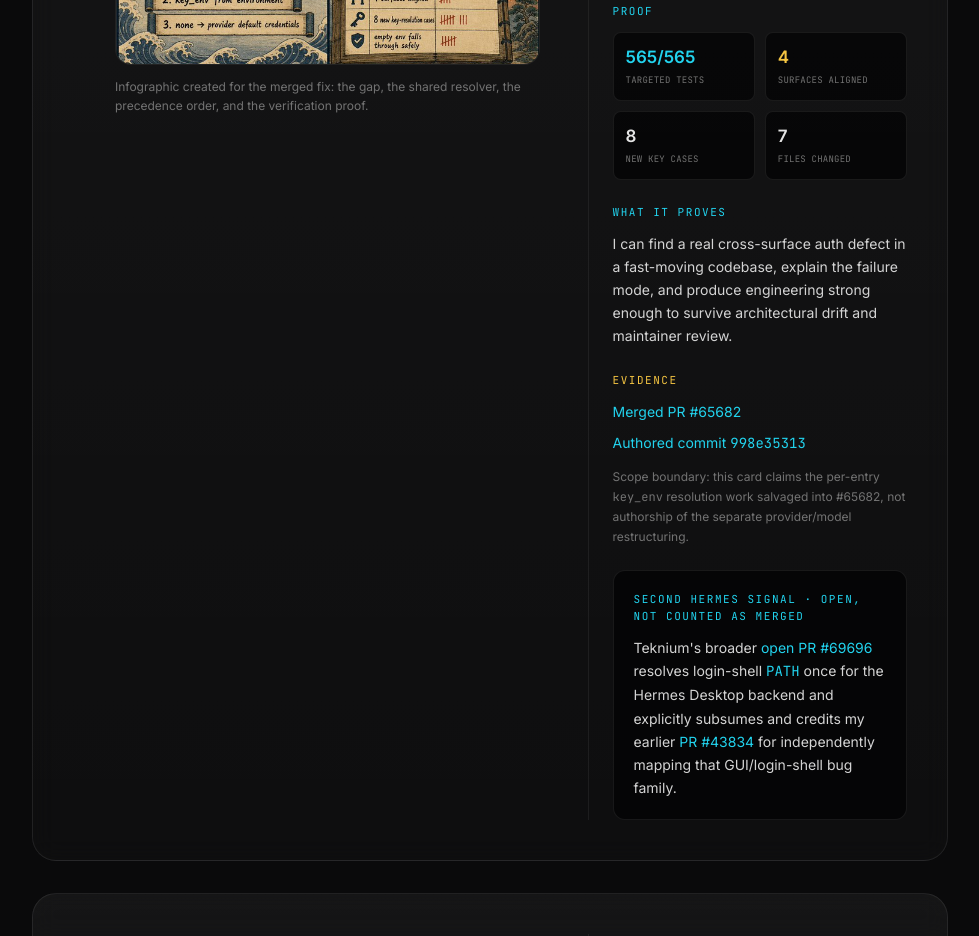
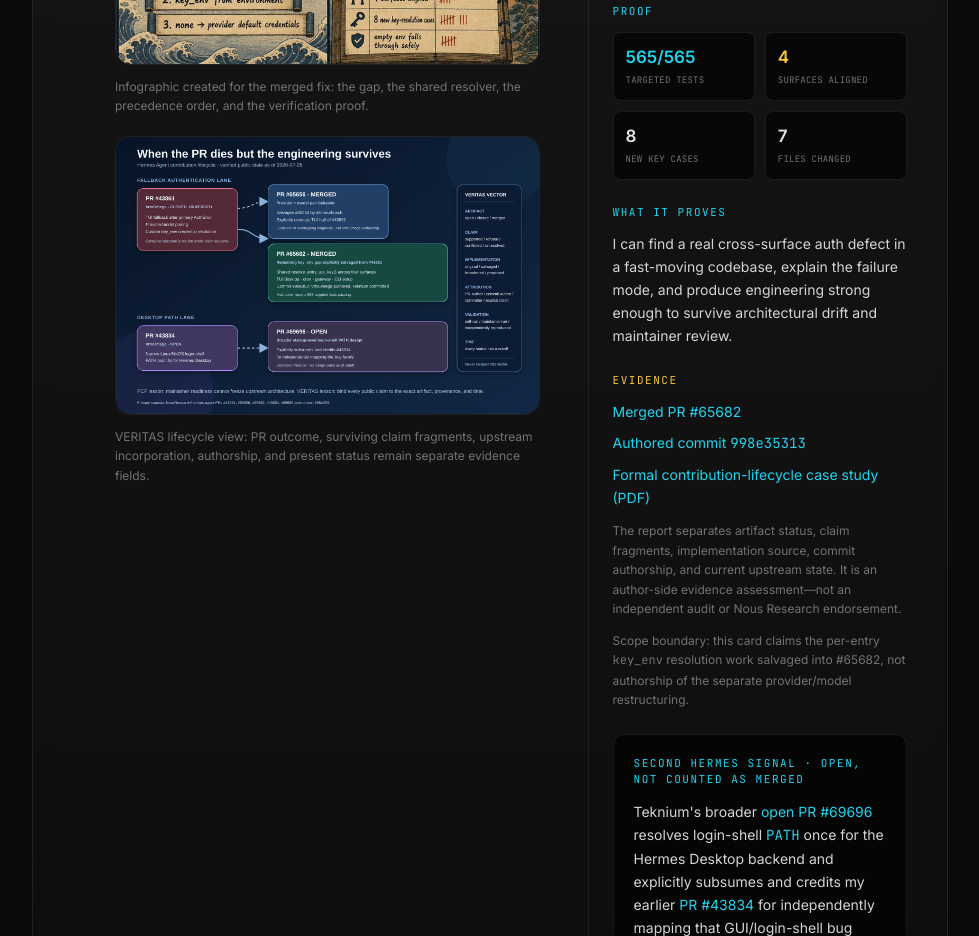
Before and after one commit to VrtxOmega/veritas-portfolio, a plain HTML site: page index.html in a window 1280 px wide. Shown: the part 8546-9482 px from the top of the page, without its empty margins (150-1129 px from the left). Drawn offline with nearby package versions, Linux system fonts and the light colour scheme.

Commit message:
Add Hermes contribution lifecycle case study (#11)

```diff
--- a/index.html
+++ b/index.html
@@ -548,6 +548,14 @@
                                 Infographic created for the merged fix: the gap, the shared resolver, the precedence order, and the verification proof.
                             </figcaption>
                         </figure>
+                        <figure class="ml-0 lg:ml-[42px] mt-5">
+                            <a href="./assets/hermes-contribution-lifecycle.png" target="_blank" rel="noopener" class="block overflow-hidden rounded-2xl border border-white/10 bg-black/50">
+                                <img src="./assets/hermes-contribution-lifecycle.png" alt="VERITAS contribution lifecycle graph separating the original Hermes PR, maintainer salvage, preserved commit authorship, and open credited PATH work" class="w-full h-auto" loading="lazy">
+                            </a>
+                            <figcaption class="mt-3 text-[12px] leading-relaxed text-neutral-500">
+                                VERITAS lifecycle view: PR outcome, surviving claim fragments, upstream incorporation, authorship, and present status remain separate evidence fields.
+                            </figcaption>
+                        </figure>
                     </div>
                     <div class="lg:col-span-5 min-w-0 lg:pl-6 lg:border-l lg:border-white/[0.06]">
                         <div class="space-y-6">
@@ -587,6 +595,8 @@
                                 <h4 class="mono text-[11px] uppercase tracking-[0.14em] accent-gold mb-3">Evidence</h4>
                                 <p class="text-[14px] leading-[1.65] text-neutral-300"><a href="https://github.com/NousResearch/hermes-agent/pull/65682" class="text-[#22d3ee] hover:underline" target="_blank" rel="noopener">Merged PR #65682</a></p>
                                 <p class="text-[14px] leading-[1.65] text-neutral-300 mt-2"><a href="https://github.com/NousResearch/hermes-agent/commit/998e35313a42f7d4fb82646ee57d0aea57f077c0" class="text-[#22d3ee] hover:underline" target="_blank" rel="noopener">Authored commit <span class="mono">998e35313</span></a></p>
+                                <p class="text-[14px] leading-[1.65] text-neutral-300 mt-2"><a href="./assets/VERITAS_HERMES_PCF_CASE_STUDY.pdf" class="text-[#22d3ee] hover:underline" target="_blank" rel="noopener">Formal contribution-lifecycle case study (PDF)</a></p>
+                                <p class="text-[12px] leading-relaxed text-neutral-500 mt-3">The report separates artifact status, claim fragments, implementation source, commit authorship, and current upstream state. It is an author-side evidence assessment—not an independent audit or Nous Research endorsement.</p>
                                 <p class="text-[12px] leading-relaxed text-neutral-500 mt-3">Scope boundary: this card claims the per-entry <span class="mono">key_env</span> resolution work salvaged into #65682, not authorship of the separate provider/model restructuring.</p>
                             </div>
                             <div class="ascii-box rounded-xl p-4 md:p-5">
```
Also changed, not shown: assets/hermes-contribution-lifecycle.png (added), 1 other file.
